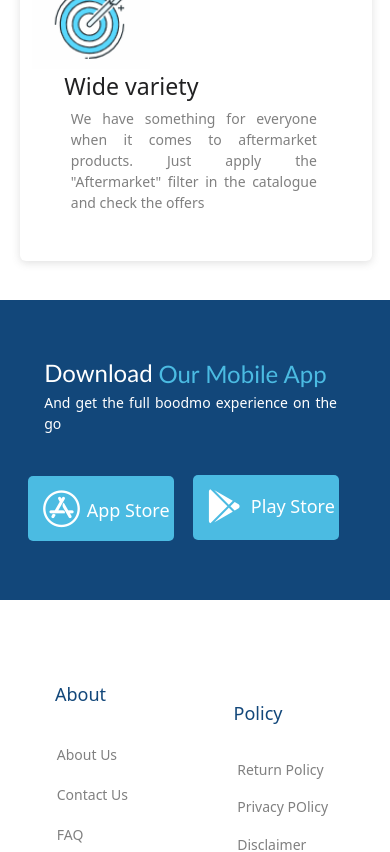
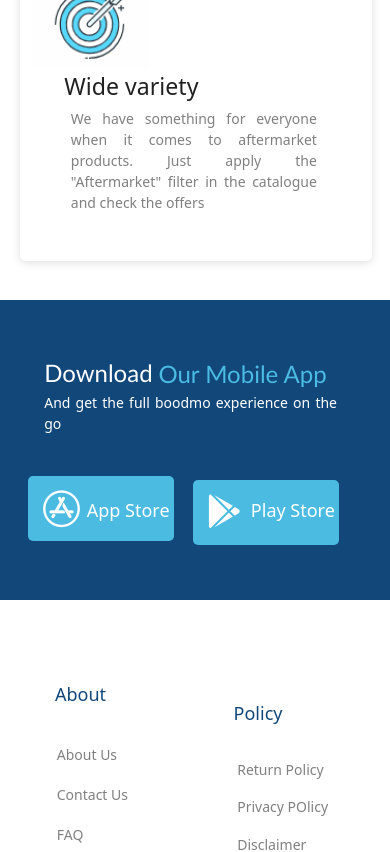
Before and after one commit to dhruvsingh2486/partbuddy, a React (Create React App) app: page / in a window 390 px wide. Shown: the part 3223-4075 px from the top of the page. Built offline with nearby package versions, Linux system fonts and the light colour scheme.

Commit message:
Update footer.css

```diff
--- a/src/Componantes/footer/footer.css
+++ b/src/Componantes/footer/footer.css
@@ -94,7 +94,7 @@
 .footer_buttons-2{
     width: 40%;
     height: 65px;
-    margin-top: -32.8%;
+    margin-top: -31.6%;
 }
 .head_line{
     text-transform: capitalize;
```
